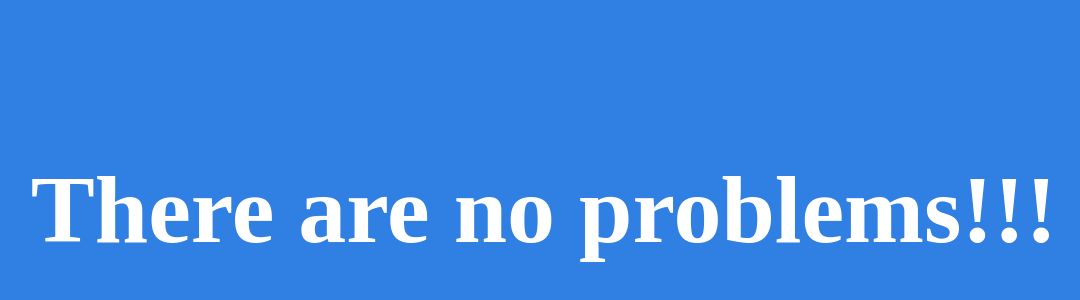
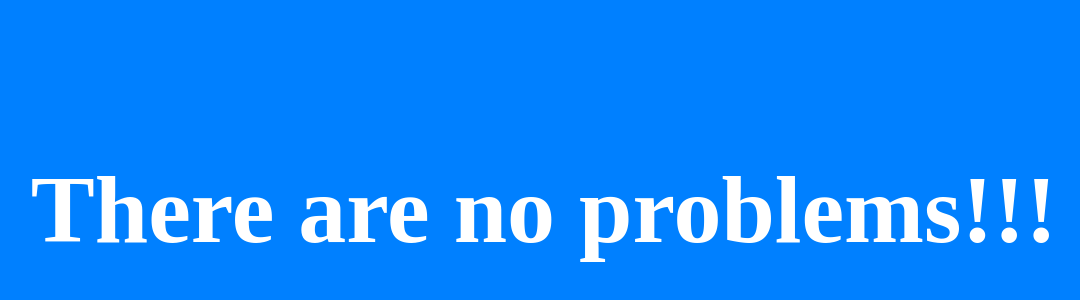
Before and after one commit to suyundukov/demo-site, a website: page source/pug/index.pug in a window 1280 px wide. Shown: the part 206-506 px from the top of the page, without its empty margins (96-1176 px from the left). Drawn offline with nearby package versions, Linux system fonts and the light colour scheme; files that its build step writes are made by us from their sources; a web font is replaced by a local one.

Commit message:
👻  Fixed background color

```diff
--- a/source/sass/style.sass
+++ b/source/sass/style.sass
@@ -17,7 +17,7 @@ body
   font-family: 'FF Kievit Pro'
   line-height: 1.5rem
   color: #fff
-  background-color: #307FE2
+  background-color: #0080FF
 
 h1
   font-size: 2rem
```
